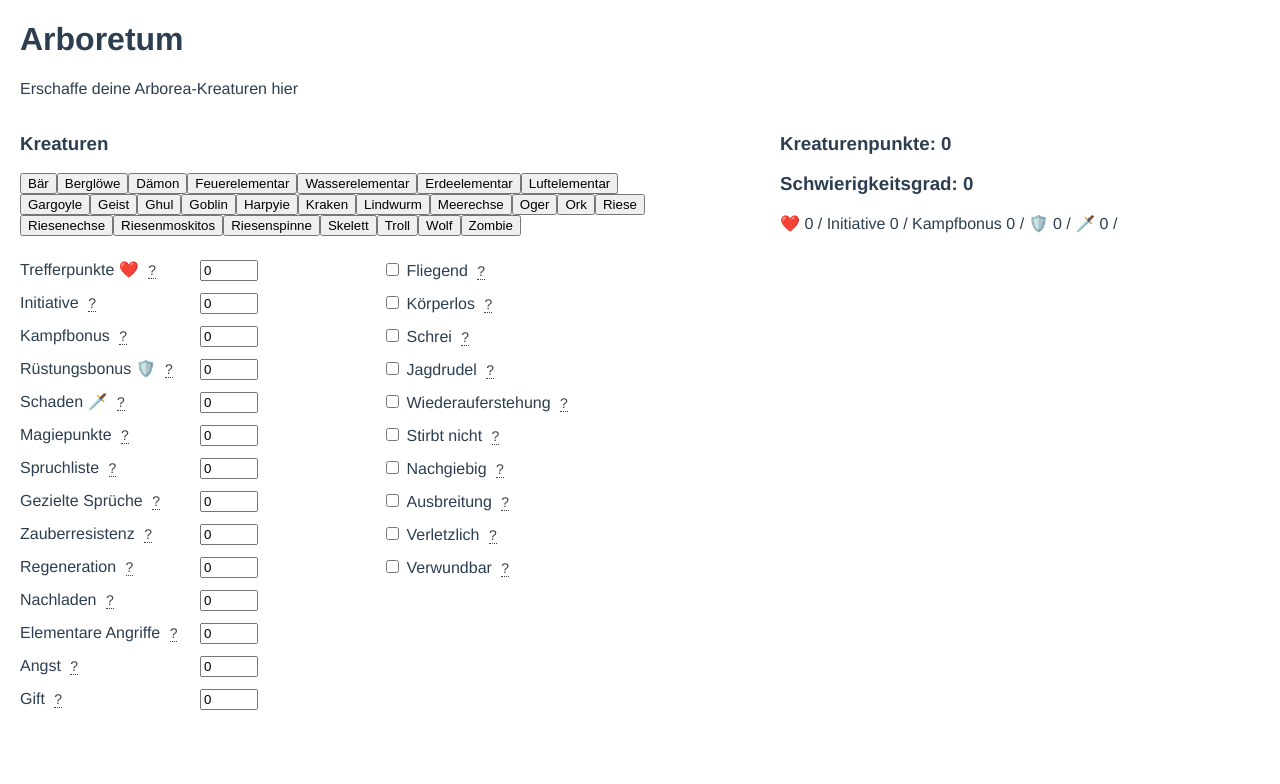
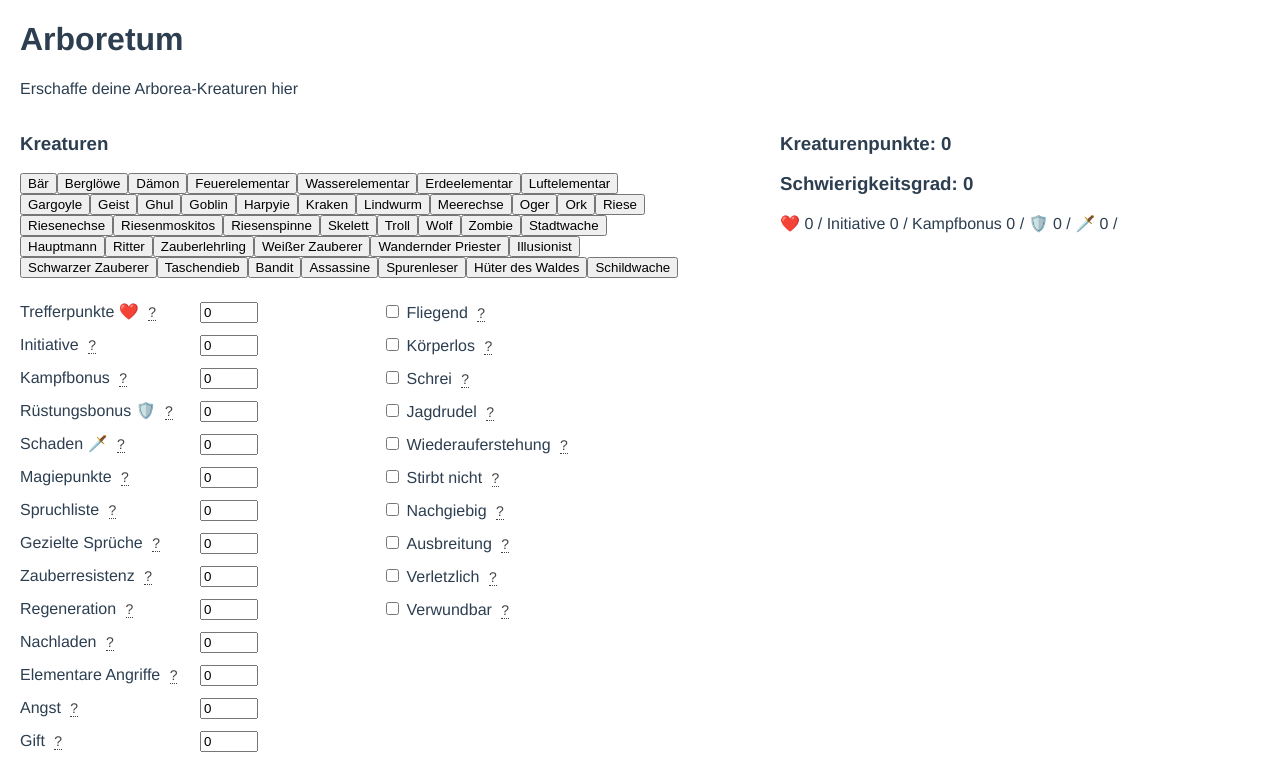
Before and after one commit to johannesschweig/arboretum, a Vue app: page /#/ in a window 1280 px wide. Shown: the top 784 px of the page. Built offline with nearby package versions, Linux system fonts and the light colour scheme.

Commit message:
added more slheft creatures

```diff
--- a/src/data/bestiary.js
+++ b/src/data/bestiary.js
@@ -127,7 +127,7 @@ export const alias = [{
     long: 'Stirbt nicht',
     mod: 240,
     bool: true,
-    help: 'Die Kreatur wird beliebig oft wieder innerhalb 1w10 Runden auferstehen, sofern sie nicht tatsächlich "zersötrt" wird. Die tastächlich Zerstörung kann eine spezielle Handlung erfordern, wie beispielsweise das (restlose) Verbrennen des leblosen Körpers.'
+    help: 'Die Kreatur wird beliebig oft wieder innerhalb 1w10 Runden auferstehen, sofern sie nicht tatsächlich "zerstört" wird. Die tastächlich Zerstörung kann eine spezielle Handlung erfordern, wie beispielsweise das (restlose) Verbrennen des leblosen Körpers.'
   },
   {
     short: 'yielding',
@@ -495,6 +495,186 @@ export const creatures = [{
       s: 0
     }
   },
+  {
+    name: 'Stadtwache',
+    weapon: 'div. hier Kurzschwert',
+    info: 'TODO Schade nach waffe, schatz c',
+    attr: {
+      tp: 30,
+      ini: 0,
+      kb: 5,
+      rb: 7,
+      s: -1
+    }
+  },
+  {
+    name: 'Hauptmann',
+    weapon: 'Langschwert',
+    info: 'TODO schatz d; begleitung 6 stadtwachen',
+    attr: {
+      tp: 50,
+      ini: 1,
+      kb: 7,
+      rb: 8,
+      s: 1
+    }
+  },
+  {
+    name: 'Ritter',
+    weapon: 'Langschwert',
+    info: 'TODO schatz e, reiten 4 streitross',
+    attr: {
+      tp: 88,
+      ini: 0,
+      kb: 10,
+      rb: 10,
+      s: 1
+    }
+  },
+  {
+    name: 'Zauberlehrling',
+    weapon: 'Dolch',
+    info: 'TODO schatz b',
+    attr: {
+      tp: 12,
+      ini: -1,
+      kb: 1,
+      rb: 5,
+      s: -2,
+      mp: 9,
+      spelll: 3
+    }
+  },
+  {
+    name: 'Weißer Zauberer',
+    weapon: 'Dolch',
+    info: 'TODO schatz d',
+    attr: {
+      tp: 32,
+      ini: 0,
+      kb: 3,
+      rb: 6,
+      s: -2,
+      mp: 60,
+      spelll: 9
+    }
+  },
+  {
+    name: 'Wandernder Priester',
+    weapon: 'Kriegshammer',
+    info: 'TODO schatz d, heiliges symbol',
+    attr: {
+      tp: 32,
+      ini: 0,
+      kb: 2,
+      rb: 6,
+      s: 1,
+      mp: 24,
+      spelll: 6
+    }
+  },
+  {
+    name: 'Illusionist',
+    weapon: 'Schleuder',
+    info: 'TODO schatz d, gnom',
+    attr: {
+      tp: 24,
+      ini: 1,
+      kb: 2,
+      rb: 7,
+      s: -1,
+      mp: 40,
+      spelll: 7
+    }
+  },
+  {
+    name: 'Schwarzer Zauberer',
+    weapon: 'Stab',
+    info: 'TODO schatz f',
+    attr: {
+      tp: 40,
+      ini: 0,
+      kb: 3,
+      rb: 6,
+      s: -1,
+      mp: 66,
+      spelll: 13
+    }
+  },
+  {
+    name: 'Taschendieb',
+    weapon: 'Florett',
+    info: 'TODO (Halbling) schatz d, list 2',
+    attr: {
+      tp: 14,
+      ini: 2,
+      kb: 2,
+      rb: 7,
+      s: 0
+    }
+  },
+  {
+    name: 'Bandit',
+    weapon: 'Flegel',
+    info: 'TODO schatz c',
+    attr: {
+      tp: 20,
+      ini: 1,
+      kb: 3,
+      rb: 7,
+      s: 1
+    }
+  },
+  {
+    name: 'Assassine',
+    weapon: 'Armbrust',
+    info: 'TODO Gifte, List 6, Athletik 6, schatz e',
+    attr: {
+      tp: 36,
+      ini: 2,
+      kb: 6,
+      rb: 6,
+      s: 1
+    }
+  },
+  {
+    name: 'Spurenleser',
+    weapon: 'Langbogen',
+    info: 'TODO schatz d, natur 3',
+    attr: {
+      tp: 24,
+      ini: 1,
+      kb: 4,
+      rb: 6,
+      s: 0,
+      mp: 6
+    }
+  },
+  {
+    name: 'Hüter des Waldes',
+    weapon: 'Langbogen',
+    info: 'TODO Elf, schatz e, heilkräuter, natur 5',
+    attr: {
+      tp: 46,
+      ini: 2,
+      kb: 5,
+      rb: 6,
+      s: 0,
+      mp: 16
+    }
+  },
+  {
+    name: 'Schildwache',
+    weapon: 'Einhand-Axt',
+    info: 'TODO Zwerg, schatz e',
+    attr: {
+      tp: 48,
+      ini: -1,
+      kb: 8,
+      rb: 7,
+      s: 0
+    }
+  }
 ]
 
 export const base = {
```
